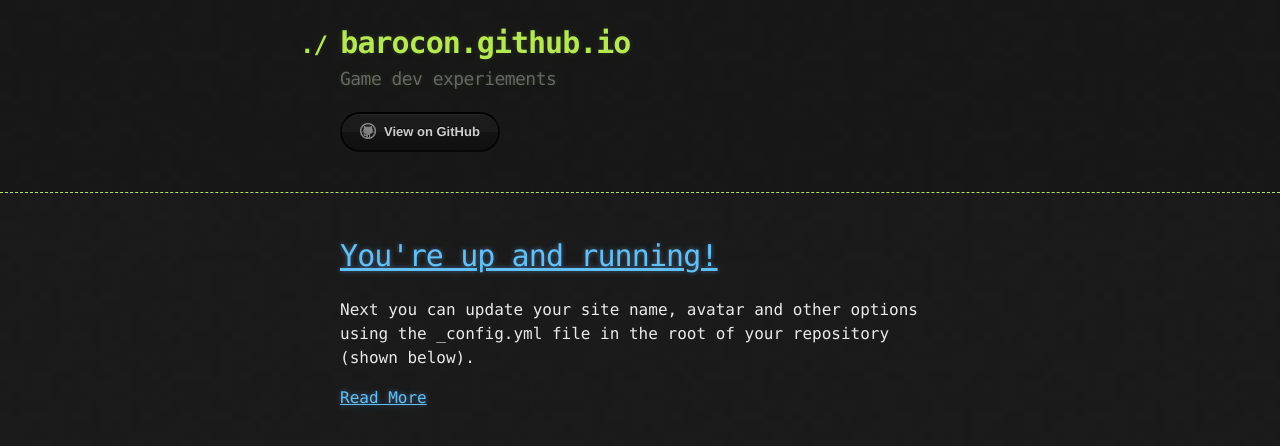
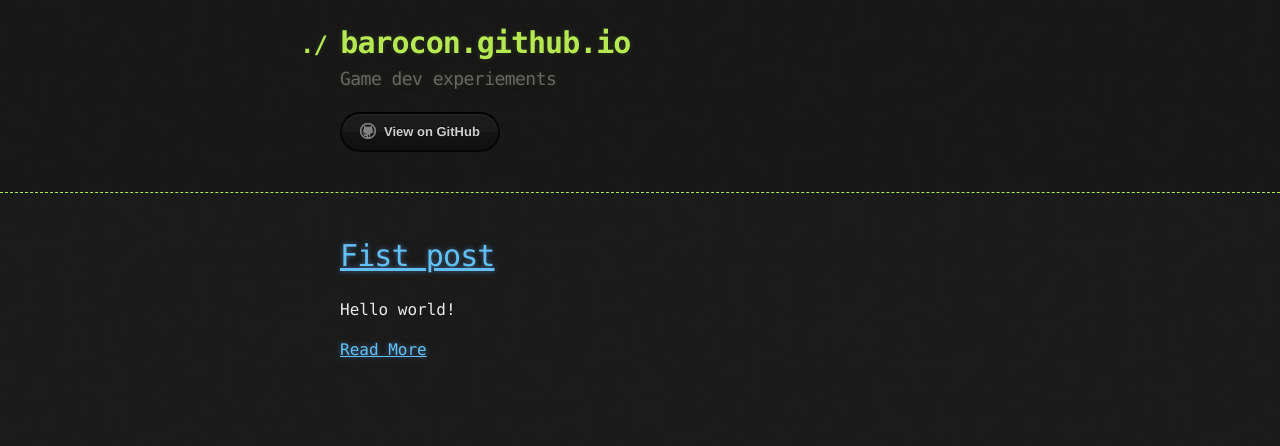
Before and after one commit to barocon/barocon.github.io, a Jekyll site: the page built from index.html, in a window 1280 px wide. Shown: the top 446 px of the page. Built offline with Jekyll 4.4.1, drawn with Linux system fonts in a browser that asks for light colours.

Commit message:
post tweaks

```diff
--- a/_posts/2014-3-3-Hello-World.md
+++ b/_posts/2014-3-3-Hello-World.md
@@ -1,10 +1,8 @@
 ---
 layout: post
-title: You're up and running!
+title: Fist post
 ---
 
-Next you can update your site name, avatar and other options using the _config.yml file in the root of your repository (shown below).
+Hello world!
 
-![_config.yml]({{ site.baseurl }}/images/config.png)
-
-The easiest way to make your first post is to edit this one. Go into /_posts/ and update the Hello World markdown file. For more instructions head over to the [Jekyll Now repository](https://github.com/barryclark/jekyll-now) on GitHub.
+<div style='position:relative;padding-bottom:56%'><iframe src='https://gfycat.com/ifr/SplendidThisBluebird' frameborder='0' scrolling='no' width='100%' height='100%' style='position:absolute;top:0;left:0;' allowfullscreen></iframe></div>
```
Also changed, not shown: README.md.
